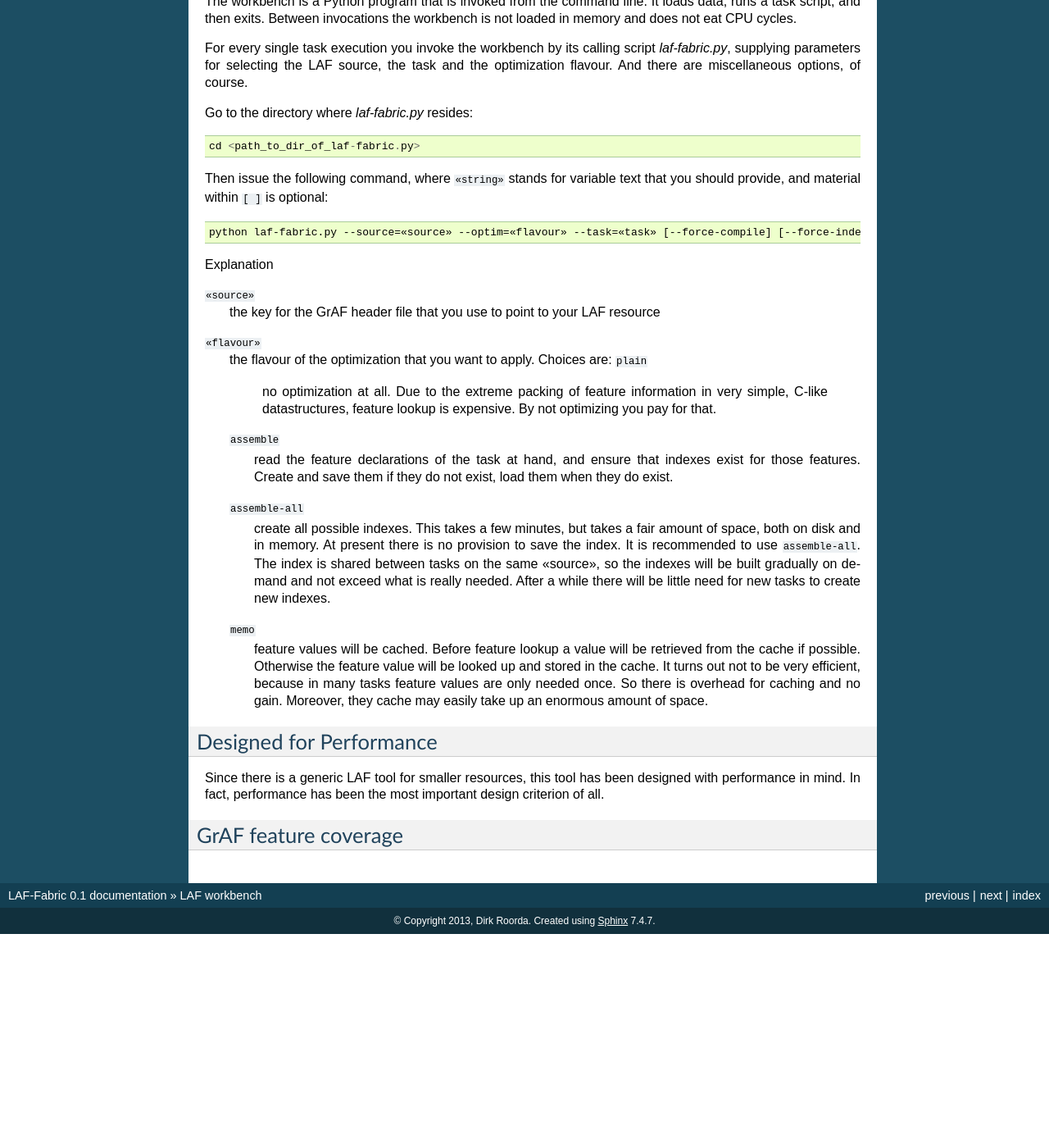
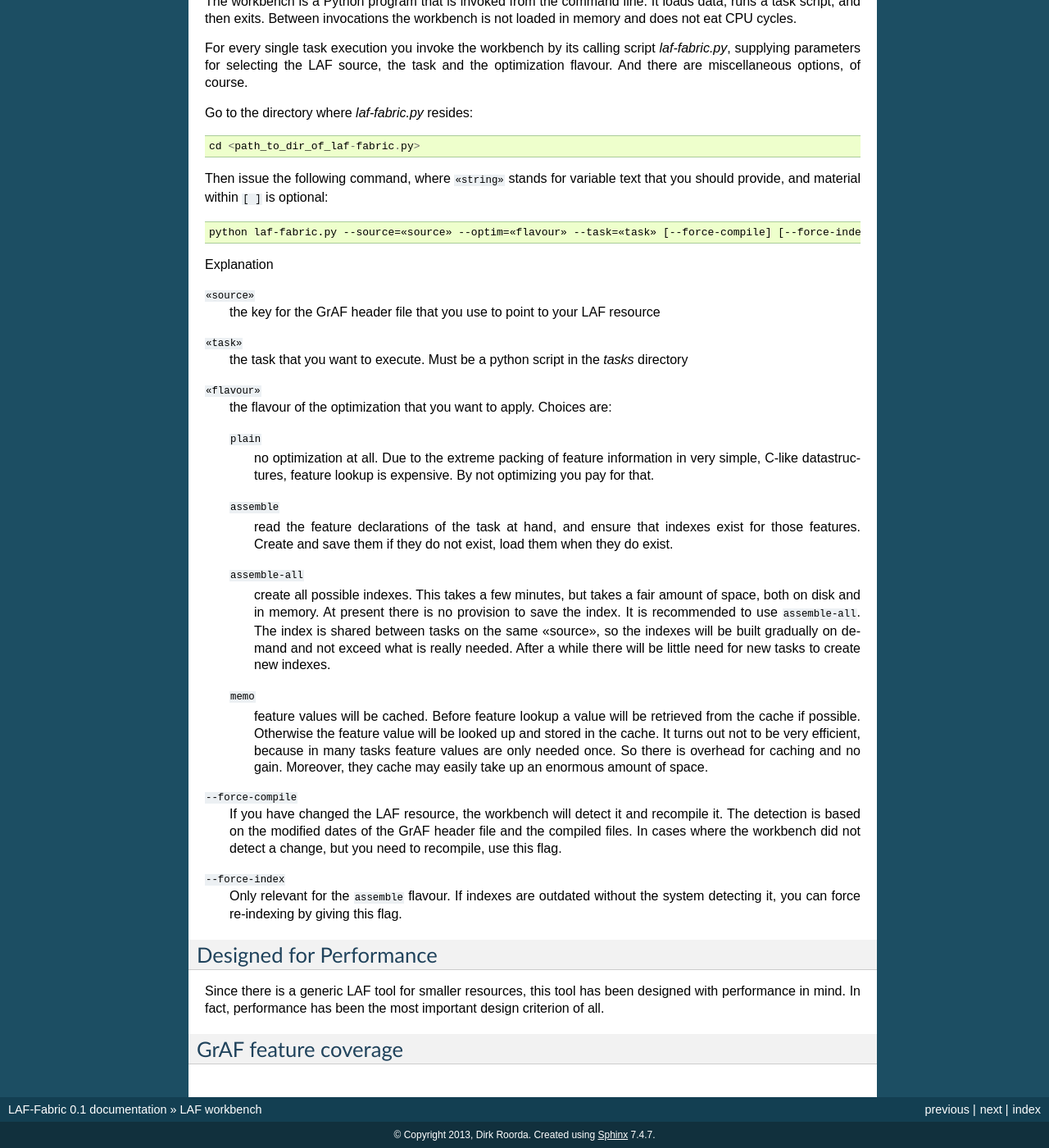
Before and after one commit to dirkroorda/laf-fabric, a Sphinx documentation site: the page built from docs/workbench.rst, in a window 1280 px wide and 1400 px high, scrolled down 1798 px. Shown: the whole window at 82% size. Built offline with Sphinx 7.4.7, drawn with Linux system fonts in a browser that asks for light colours; before the commit the page ends 2937 px from its top, so only the background shows below that.

Commit message:
update docs

```diff
--- a/docs/workbench.rst
+++ b/docs/workbench.rst
@@ -81,8 +81,11 @@ Explanation
 
 ``«source»``
 	the key for the GrAF header file that you use to point to your LAF resource
+``«task»``
+	the task that you want to execute. Must be a python script in the *tasks* directory
 ``«flavour»``
 	the flavour of the optimization that you want to apply. Choices are:
+
 	``plain``
 		no optimization at all. Due to the extreme packing of feature information in very simple, C-like datastructures, feature lookup is expensive. By not optimizing you pay for that.
 	``assemble``
@@ -92,6 +95,13 @@ Explanation
 	``memo``
 		feature values will be cached. Before feature lookup a value will be retrieved from the cache if possible. Otherwise the feature value will be looked up and stored in the cache. It turns out not to be very efficient, because in many tasks feature values are only needed once. So there is overhead for caching and no gain. Moreover, they cache may easily take up an enormous amount of space.
 
+``--force-compile``
+	If you have changed the LAF resource, the workbench will detect it and recompile it. The detection is based on the modified dates of the GrAF header file and the compiled files. In cases where the workbench did not detect a change, but you need to recompile, use this flag.
+
+``--force-index``
+	Only relevant for the ``assemble`` flavour. If indexes are outdated without the system detecting it, you can force re-indexing by giving this flag.
+
+
 Designed for Performance
 ------------------------
 Since there is a generic LAF tool for smaller resources, this tool has been designed with performance in mind.
```
Also changed, not shown: 1 other file.
